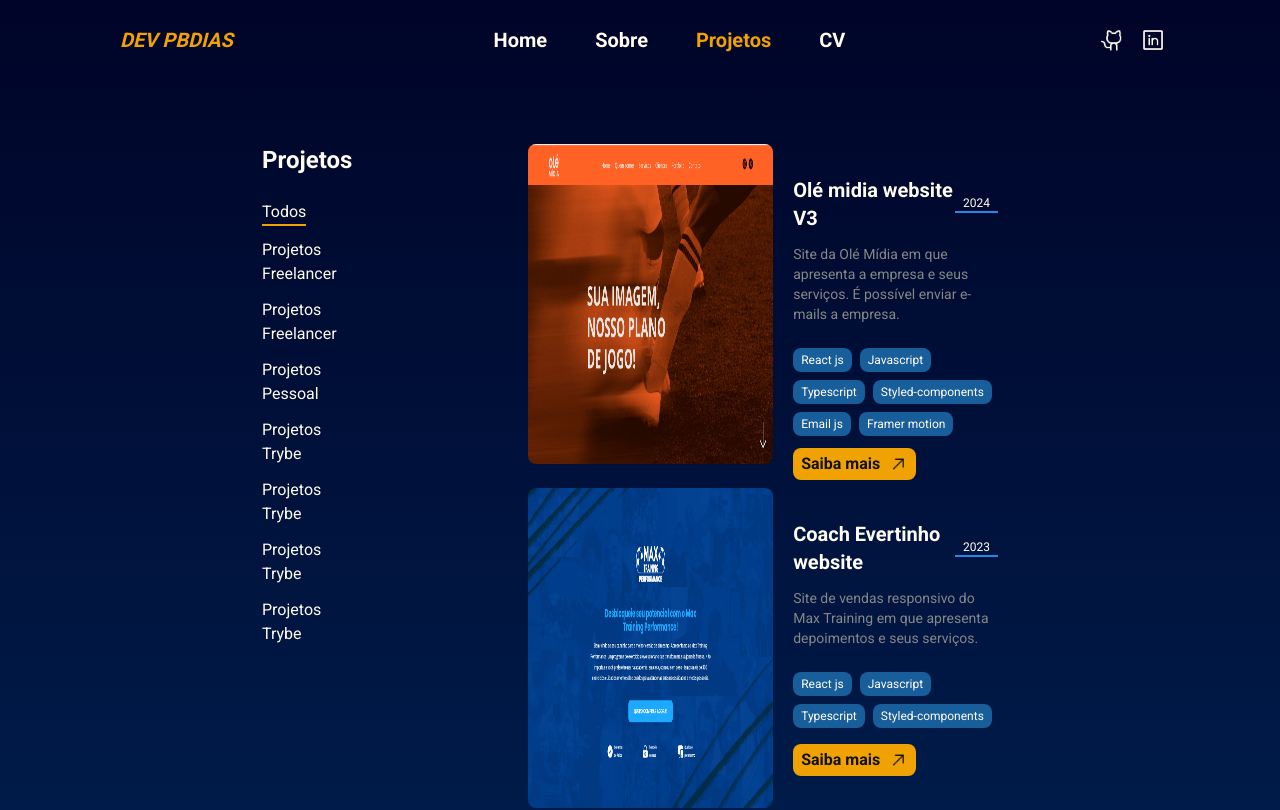
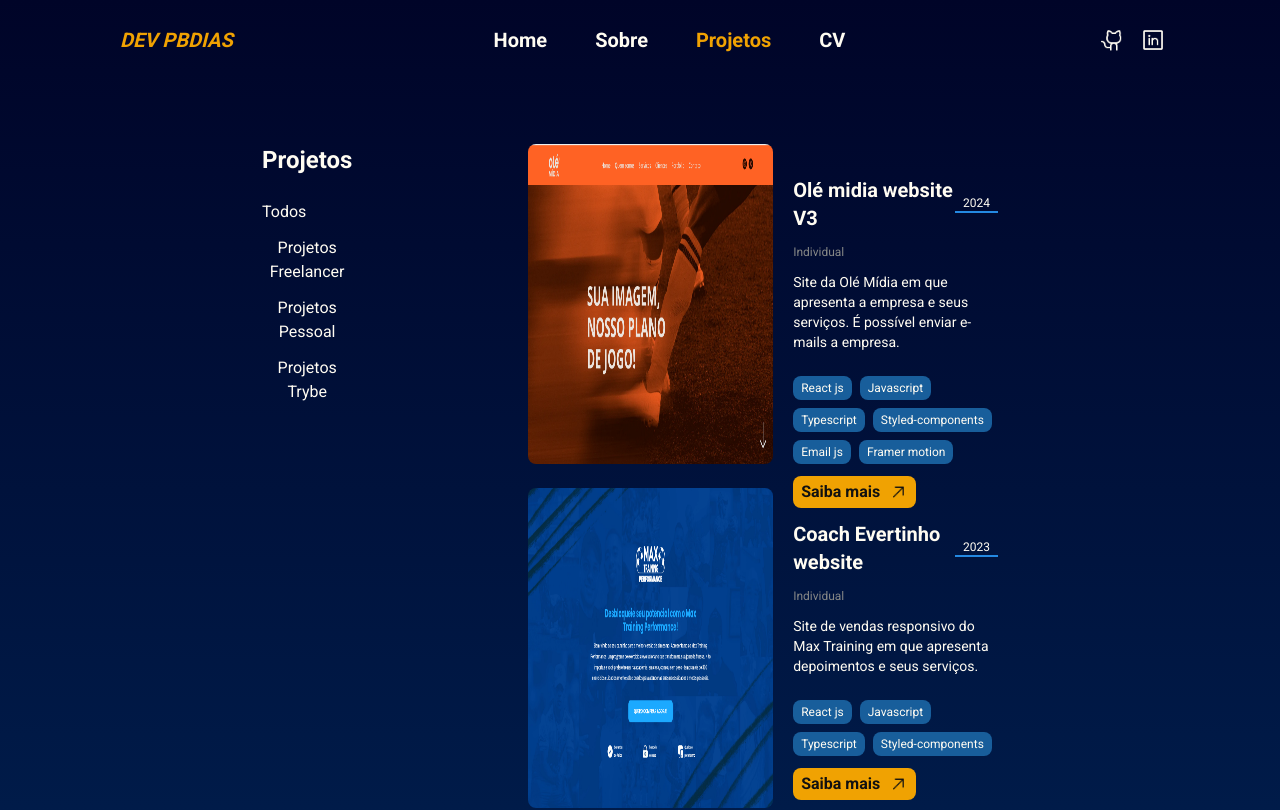
Before and after one commit to DevPBDias/portfolio-final, a Next.js app: page /projects in a window 1280 px wide. Shown: the top 810 px of the page. Built offline with nearby package versions, Linux system fonts and the light colour scheme.

Commit message:
feat: added logic to select projects by fliter

```diff
--- a/src/app/projects/page.tsx
+++ b/src/app/projects/page.tsx
@@ -1,24 +1,56 @@
+"use client";
+
 import ProjectCard from "@/components/ProjectCard";
 import { projects } from "@/constants";
 import { ProjectData } from "@/interfaces";
+import { useState } from "react";
 
 const ProjectsPage = () => {
+  const [selectedProjects, setSelectedProjects] = useState<
+    ProjectData[] | null
+  >([]);
+  const [clicked, setNotClicked] = useState<boolean>(false);
+
+  const projectTypes = projects?.map((elem: any) => elem.type);
+  const set = new Set(projectTypes);
+  const allTypes = Array.from(set);
+
+  const handleTypes = (type: string) => {
+    const filterProjects = projects.filter((elem) => elem.type === type);
+    setSelectedProjects(filterProjects);
+    setNotClicked(true);
+  };
+
   return (
-    <main className="flex flex-row px-[var(--padding-content)] py-16 w-full justify-between items-start h-full gap-44">
-      <section className=" flex flex-col justify-center items-start gap-6 w-64">
+    <main className="flex flex-row px-[var(--padding-content)] py-16 w-full justify-between items-start min-h-dvh gap-44">
+      <section className=" flex flex-col justify-center items-start gap-6 w-96">
         <h3 className="font-bold text-2xl">Projetos</h3>
-        <div className=" flex flex-col justify-center items-start gap-3">
-          <p className="border-b-[var(--secondary)] border-b-2">Todos</p>
-          {projects.map((item) => (
-            <p className="hover:text-[var(--secondary)]" key={item.type}>
-              Projetos {item.type}
-            </p>
+        <div className=" flex flex-col justify-center items-start gap-3 w-full">
+          <button
+            type="button"
+            onClick={() => setSelectedProjects(projects)}
+            className="hover:text-[var(--secondary)]"
+          >
+            Todos
+          </button>
+          {allTypes.map((item) => (
+            <button
+              type="button"
+              className="hover:text-[var(--secondary)]"
+              key={item}
+              onClick={() => handleTypes(item)}
+            >
+              Projetos {item}
+            </button>
           ))}
         </div>
       </section>
       <section className="flex flex-col justify-center items-center gap-6">
-        {projects &&
-          projects.map((item: ProjectData) => <ProjectCard data={item} />)}
+        {clicked
+          ? selectedProjects?.map((item: ProjectData) => (
+              <ProjectCard data={item} />
+            ))
+          : projects.map((item: ProjectData) => <ProjectCard data={item} />)}
       </section>
     </main>
   );
--- a/src/components/ProjectCard.tsx
+++ b/src/components/ProjectCard.tsx
@@ -23,7 +23,10 @@
             {data.year}
           </p>
         </div>
-        <p className="text-sm text-[var(--text-color-terciary)]">
+        <p className="text-xs text-[var(--text-color-terciary)] ">
+          {data.inGroup ? "Em grupo" : "Individual"}
+        </p>
+        <p className="text-sm text-[var(--text-color-primary)]">
           {data.description}
         </p>
         <section className="flex flex-row flex-wrap justify-start items-start gap-2 mt-3">
@@ -40,7 +43,7 @@
           target="_blank"
           rel="noreferrer noopener"
           href={data.link}
-          className="flex flex-row bg-[var(--secondary)] items-center justify-center py-1 px-2 rounded-lg mt-auto gap-2"
+          className="flex flex-row bg-[var(--secondary)] items-center justify-center py-1 px-2 rounded-lg my-auto gap-2"
         >
           <p className="text-[var(--text-color-secondary)] font-bold">
             Saiba mais
```
